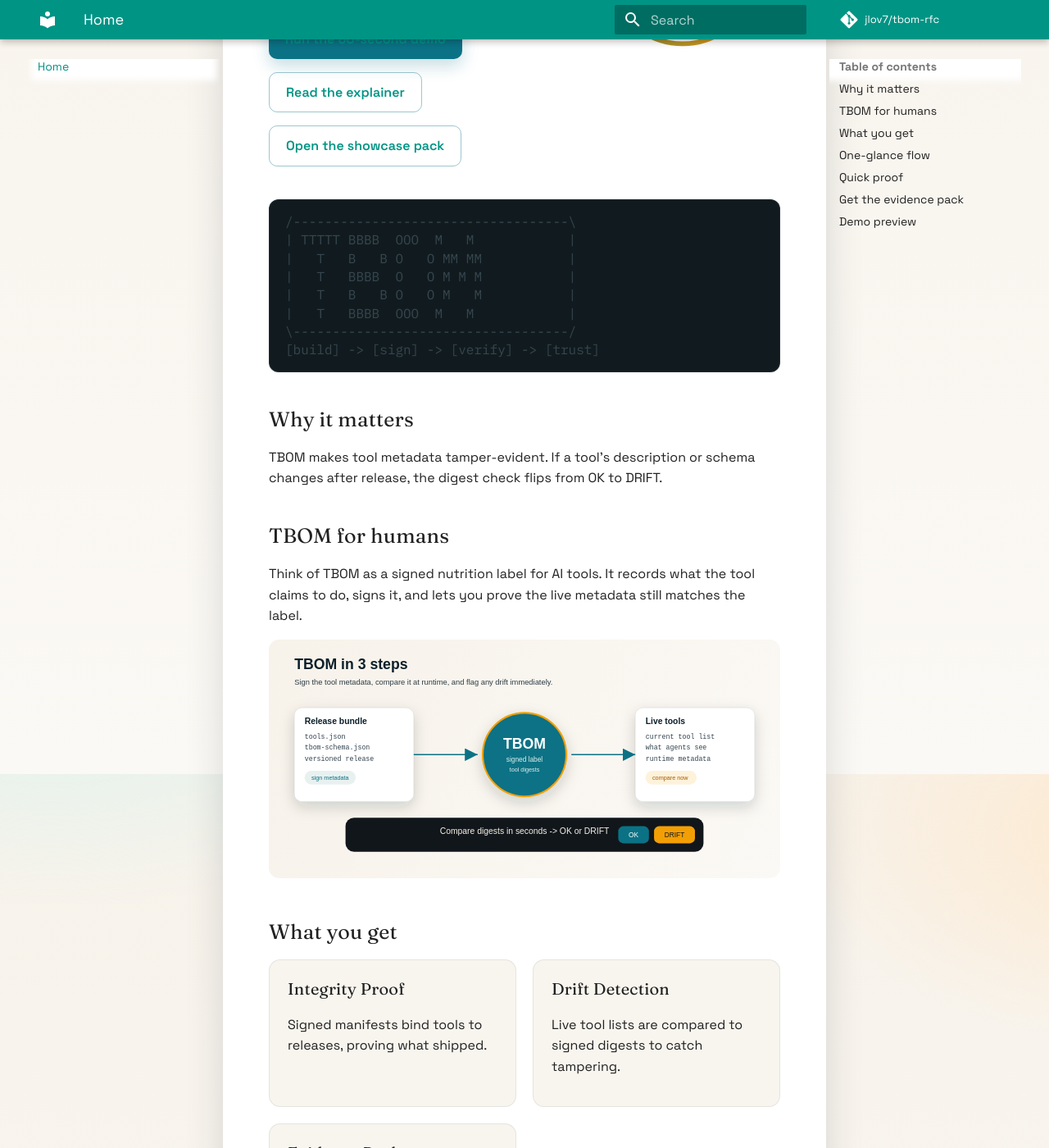
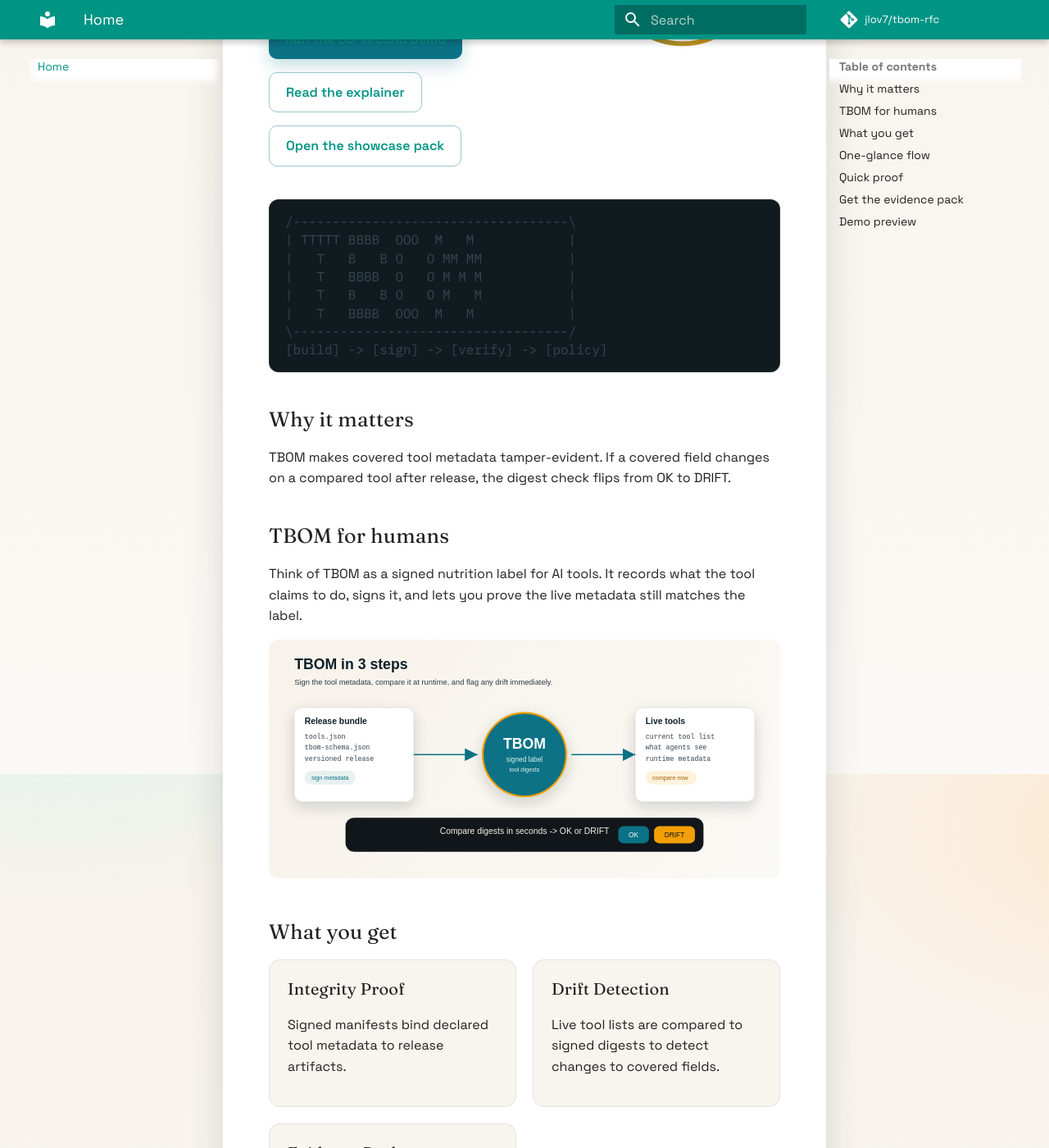
Before and after one commit to jlov7/tbom-rfc, an MkDocs documentation site: the page built from docs/index.md, in a window 1280 px wide and 1400 px high, scrolled down 456 px. Shown: the whole window at 82% size. Built offline with MkDocs 1.6.1 and Material for MkDocs 9.7.7, drawn with Linux system fonts in a browser that asks for light colours; comment, search, counter and statistics services are not loaded; some of the changed text lies outside the part shown.

Commit message:
docs: qualify TBOM integrity claims
Separate signature and metadata-drift verification from tool safety and policy decisions so the public claims match the implemented guarantees.

````diff
--- a/docs/index.md
+++ b/docs/index.md
@@ -28,13 +28,13 @@
 |   T   B   B O   O M   M           |
 |   T   BBBB  OOO  M   M            |
 \-----------------------------------/
-[build] -> [sign] -> [verify] -> [trust]
+[build] -> [sign] -> [verify] -> [policy]
 </pre>
 
 ## Why it matters
 
-TBOM makes tool metadata tamper-evident. If a tool's description or schema changes
-after release, the digest check flips from OK to DRIFT.
+TBOM makes covered tool metadata tamper-evident. If a covered field changes on a
+compared tool after release, the digest check flips from OK to DRIFT.
 
 ## TBOM for humans
 
@@ -48,11 +48,11 @@ and lets you prove the live metadata still matches the label.
 <div class="tbom-grid">
   <div class="tbom-card">
     <h3>Integrity Proof</h3>
-    <p>Signed manifests bind tools to releases, proving what shipped.</p>
+    <p>Signed manifests bind declared tool metadata to release artifacts.</p>
   </div>
   <div class="tbom-card">
     <h3>Drift Detection</h3>
-    <p>Live tool lists are compared to signed digests to catch tampering.</p>
+    <p>Live tool lists are compared to signed digests to detect changes to covered fields.</p>
   </div>
   <div class="tbom-card">
     <h3>Evidence Pack</h3>
@@ -67,7 +67,7 @@ flowchart LR
   A[Release artifacts] --> B[TBOM manifest]
   B --> C[Signatures]
   C --> D[Verifier]
-  D --> E{Trusted?}
+  D --> E{Policy allows?}
   E -->|Yes| F[Use tools]
   E -->|No| G[Block + alert]
 ```
--- a/tbomctl.py
+++ b/tbomctl.py
@@ -762,7 +762,7 @@ def cmd_sign_jws(args: argparse.Namespace) -> int:
 def cmd_verify_drift(args: argparse.Namespace) -> int:
     """
     Compare a TBOM's tool definitions against a live tools/list response.
-    Detects drift (tool poisoning) by comparing digests.
+    Detects changes to covered tool metadata by comparing digests.
     """
     tbom = load_json(Path(args.tbom))
     if not isinstance(tbom, dict):
````
Also changed, not shown: ARCHITECTURE.md (+5 -5 lines), EXECUTIVE_SUMMARY.md (+6 -6 lines), README.md (+7 -7 lines), docs/architecture.md (+5 -5 lines), docs/explainer.md (+5 -5 lines), 2 other files.
